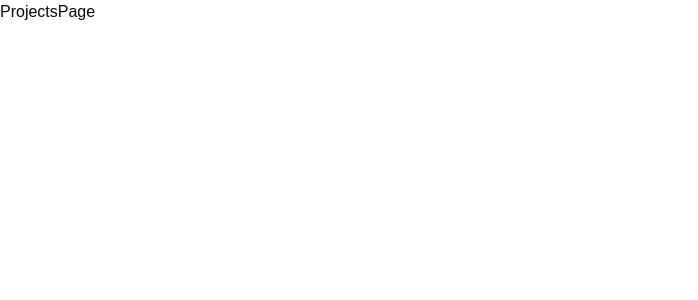
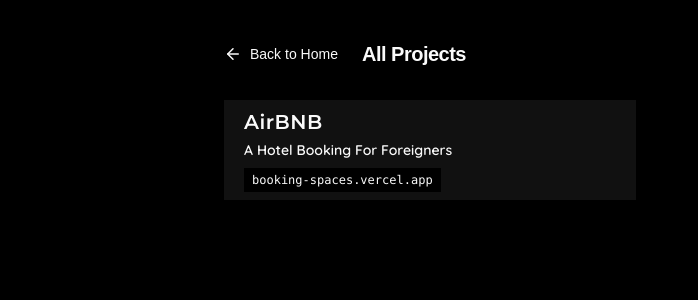
Before and after one commit to Ayyoh/portfolio, a React (Vite) app: page /projects in a window 1280 px wide. Shown: the top 300 px of the page, without its empty margins (0-698 px from the left). Built offline with nearby package versions, Linux system fonts and the light colour scheme.

Commit message:
feat: projects page done

```diff
--- a/src/components/socials-component.tsx
+++ b/src/components/socials-component.tsx
@@ -16,12 +16,12 @@ export default function SocialsComponent() {
     },
     {
       name: "GitHub",
-      href: "#",
+      href: "https://github.com/Ayyoh",
       icon: Github,
     },
     {
       name: "Instagram",
-      href: "#",
+      href: "https://www.instagram.com/sunaa.razi/",
       icon: Instagram,
     },
   ];
@@ -44,7 +44,7 @@ export default function SocialsComponent() {
   ];
 
   return (
-    <section className="w-full border-b dark:border-none dark:bg-[#111111] text-accent-foreground">
+    <section className="w-full dark:border-none dark:bg-[#111111] text-accent-foreground">
       <div className="flex w-full items-start justify-between gap-20 p-6">
         {/* Membership */}
         <div className="w-55 space-y-2">
--- a/src/pages/home/projects-page.tsx
+++ b/src/pages/home/projects-page.tsx
@@ -1,5 +1,53 @@
-import React from "react";
+import { Link } from "@tanstack/react-router";
+import { ArrowLeft } from "lucide-react";
+
+import projects from "@/pages/data/projects.json";
 
 export default function ProjectsPage() {
-  return <div>ProjectsPage</div>;
+  return (
+    <section className="min-h-screen w-full dark:bg-black text-accent-foreground">
+      <div className="mx-auto flex max-w-6xl flex-col px-40 py-10">
+        <div className="mb-8 flex items-center gap-6">
+          <Link
+            to="/"
+            className="flex items-center gap-2 text-sm font-medium text-accent-foreground transition-opacity hover:opacity-70"
+          >
+            <ArrowLeft size={18} />
+            Back to Home
+          </Link>
+
+          <h1 className="text-xl font-bold tracking-tight">All Projects</h1>
+        </div>
+
+        {/* Categories */}
+        <div className="space-y-10">
+          <div className="grid grid-cols-2 gap-2">
+            {projects.map((item) => (
+              <div
+                key={item.name}
+                className="w-full px-5 py-2 text-xs font-medium transition-colors border-b dark:border-none dark:bg-[#111111] flex cursor-pointer"
+              >
+                <Link to={item.link}>
+                  <div className="space-y-1 flex flex-col">
+                    <span className="text-xl font-montserrat font-semibold tracking-wide">
+                      {item.name}
+                    </span>
+                    <span className="text-sm font-quicksand font-semibold">
+                      {item.description}
+                    </span>
+
+                    <span>
+                      <p className="text-xs text-accent-foreground bg-zinc-200 dark:bg-black font-mono px-2 py-1 inline-block mt-1">
+                        {item.linkPlaceHolder}
+                      </p>
+                    </span>
+                  </div>
+                </Link>
+              </div>
+            ))}
+          </div>
+        </div>
+      </div>
+    </section>
+  );
 }
--- a/src/pages/home/techstack-page.tsx
+++ b/src/pages/home/techstack-page.tsx
@@ -1,19 +1,17 @@
 import { ArrowLeft } from "lucide-react";
-import { ThemeProvider } from "#/components/theme-provider";
 
 import techStack from "@/pages/data/tech-stack.json";
 import { Link } from "@tanstack/react-router";
 
 export default function TechStackPage() {
   return (
-    <ThemeProvider defaultTheme="dark" storageKey="vite-ui-theme">
-      <section className="min-h-screen w-full bg-black text-white">
+    <section className="min-h-screen w-full dark:bg-black text-accent-foreground">
       <div className="mx-auto flex max-w-6xl flex-col px-40 py-10">
         {/* Header */}
         <div className="mb-8 flex items-center gap-6">
           <Link
             to="/"
-              className="flex items-center gap-2 text-sm font-medium text-white/80 transition-opacity hover:opacity-70"
+            className="flex items-center gap-2 text-sm font-medium text-accent-foreground transition-opacity hover:opacity-70"
           >
             <ArrowLeft size={18} />
             Back to Home
@@ -36,7 +34,7 @@ export default function TechStackPage() {
                 {items.map((item: { name: string }) => (
                   <div
                     key={item.name}
-                      className="border border-white px-5 py-2 text-xs font-medium transition-colors hover:bg-white hover:text-black"
+                    className="border border-accent-foreground px-5 py-2 text-xs font-medium transition-colors hover:bg-accent"
                   >
                     {item.name}
                   </div>
@@ -47,6 +45,5 @@ export default function TechStackPage() {
         </div>
       </div>
     </section>
-    </ThemeProvider>
   );
 }
```
Also changed, not shown: src/main.tsx (+12 -7 lines). Lines whose indentation alone changed are shown as unchanged.
